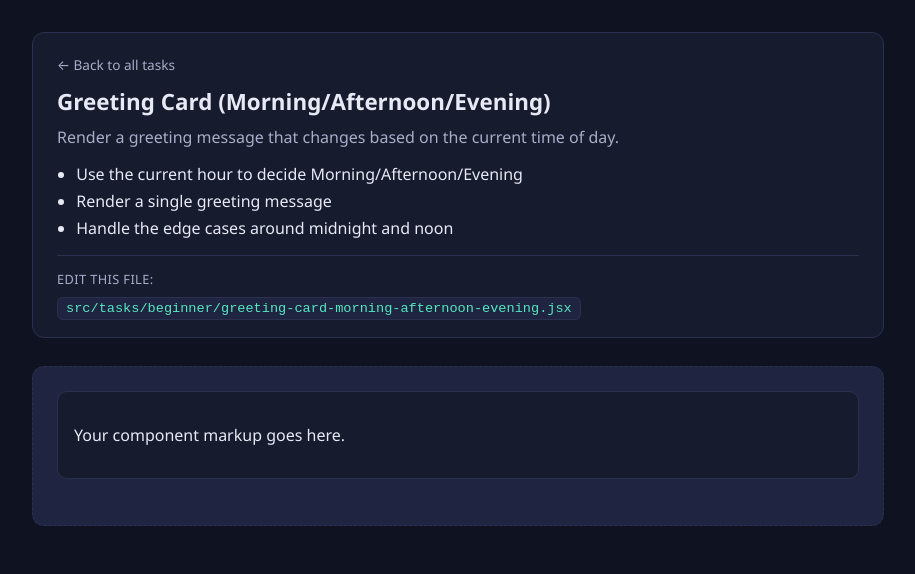
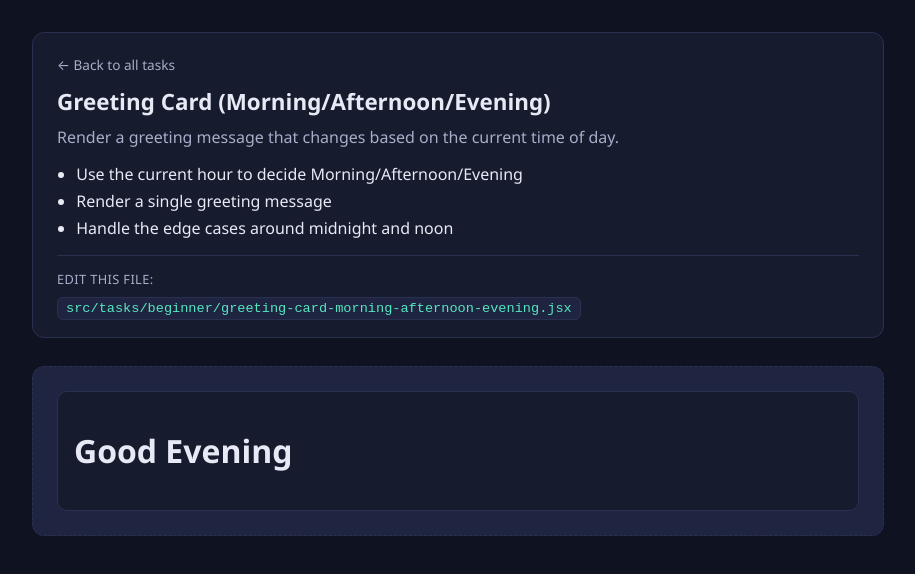
Before and after one commit to gagannn19/reacttasks, a React (Vite) app: page /beginner/greeting-card-morning-afternoon-evening in a window 1280 px wide. Shown: the top 574 px of the page, without its empty margins (182-1097 px from the left). Built offline with nearby package versions, Linux system fonts and the light colour scheme.

Commit message:
greeting-card-morning-afternoon-evening

```diff
--- a/src/tasks/beginner/greeting-card-morning-afternoon-evening.jsx
+++ b/src/tasks/beginner/greeting-card-morning-afternoon-evening.jsx
@@ -7,6 +7,32 @@
   "Render a single greeting message",
   "Handle the edge cases around midnight and noon"
 ];
+
+function Greeting() {
+  const now = new Date();
+  const hour = now.getHours();
+  let wish;
+
+  if(hour >= 4 && hour < 12) {
+    wish = "Good Morning";
+  }
+  else if(hour >= 12 && hour < 17) {
+    wish = "Good Afternoon";
+  }
+  else if(hour >= 17 && hour < 20) {
+    wish = "Good Evening";
+  }
+  else {
+    wish = "Good Night";
+  }
+
+
+  return(
+    <>
+      <h1>{wish}</h1>
+    </>
+  );
+}
 
 export default function GreetingCardMorningAfternoonEvening() {
   // TODO: accept props if this component should be reusable (e.g. { name, role, imageUrl })
@@ -20,8 +46,7 @@
       />
       <div className="task-workspace">
         <div className="card">
-          {/* TODO: build the JSX for "Greeting Card (Morning/Afternoon/Evening)" here */}
-          <p>Your component markup goes here.</p>
+          <Greeting />
         </div>
       </div>
     </div>
```
